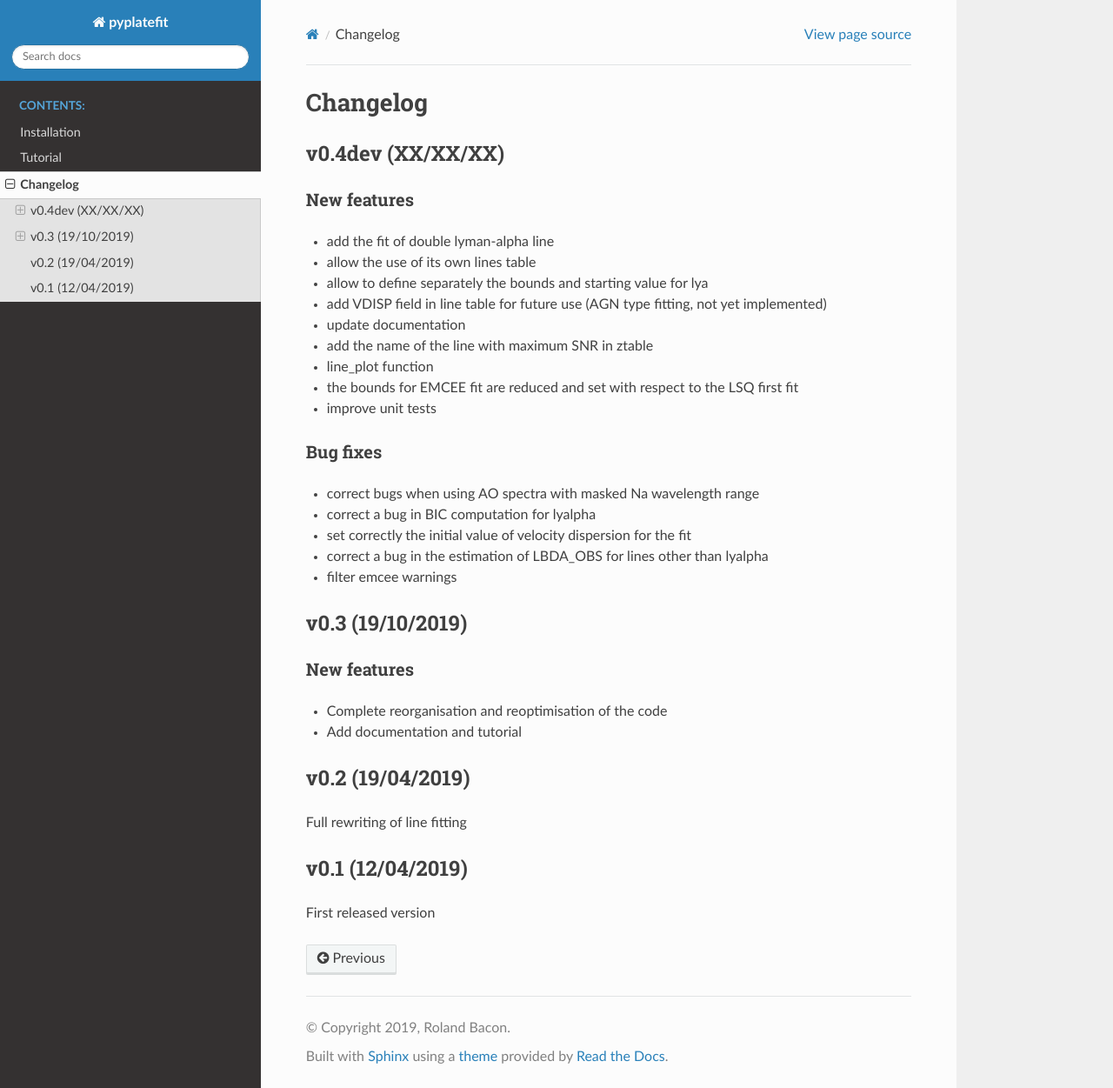
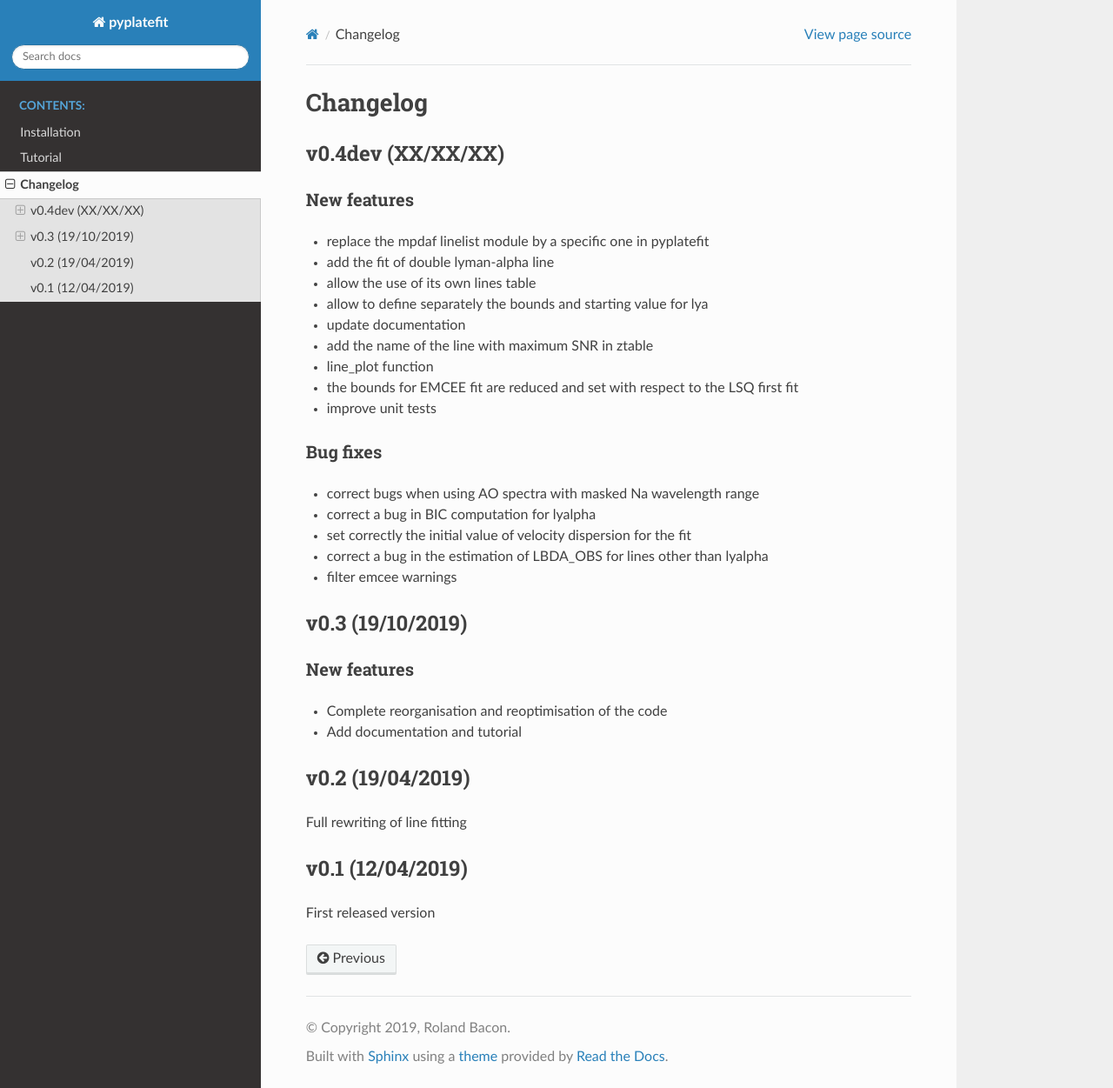
Before and after one commit to musevlt/pyplatefit, a Sphinx documentation site: the page built from docs/changelog.rst, in a window 1280 px wide and 1251 px high. Shown: the whole window at 87% size. Built offline with Sphinx 7.4.7 and the Read the Docs theme 2.0.0, drawn with Linux system fonts in a browser that asks for light colours.

Commit message:
update changelog

```diff
--- a/docs/changelog.rst
+++ b/docs/changelog.rst
@@ -4,10 +4,10 @@ v0.4dev (XX/XX/XX)
 ------------------
 New features
 ^^^^^^^^^^^^
+- replace the mpdaf linelist module by a specific one in pyplatefit
 - add the fit of double lyman-alpha line
 - allow the use of its own lines table
 - allow to define separately the bounds and starting value for lya
-- add VDISP field in line table for future use (AGN type fitting, not yet implemented)
 - update documentation
 - add the name of the line with maximum SNR in ztable
 - line_plot function
```
